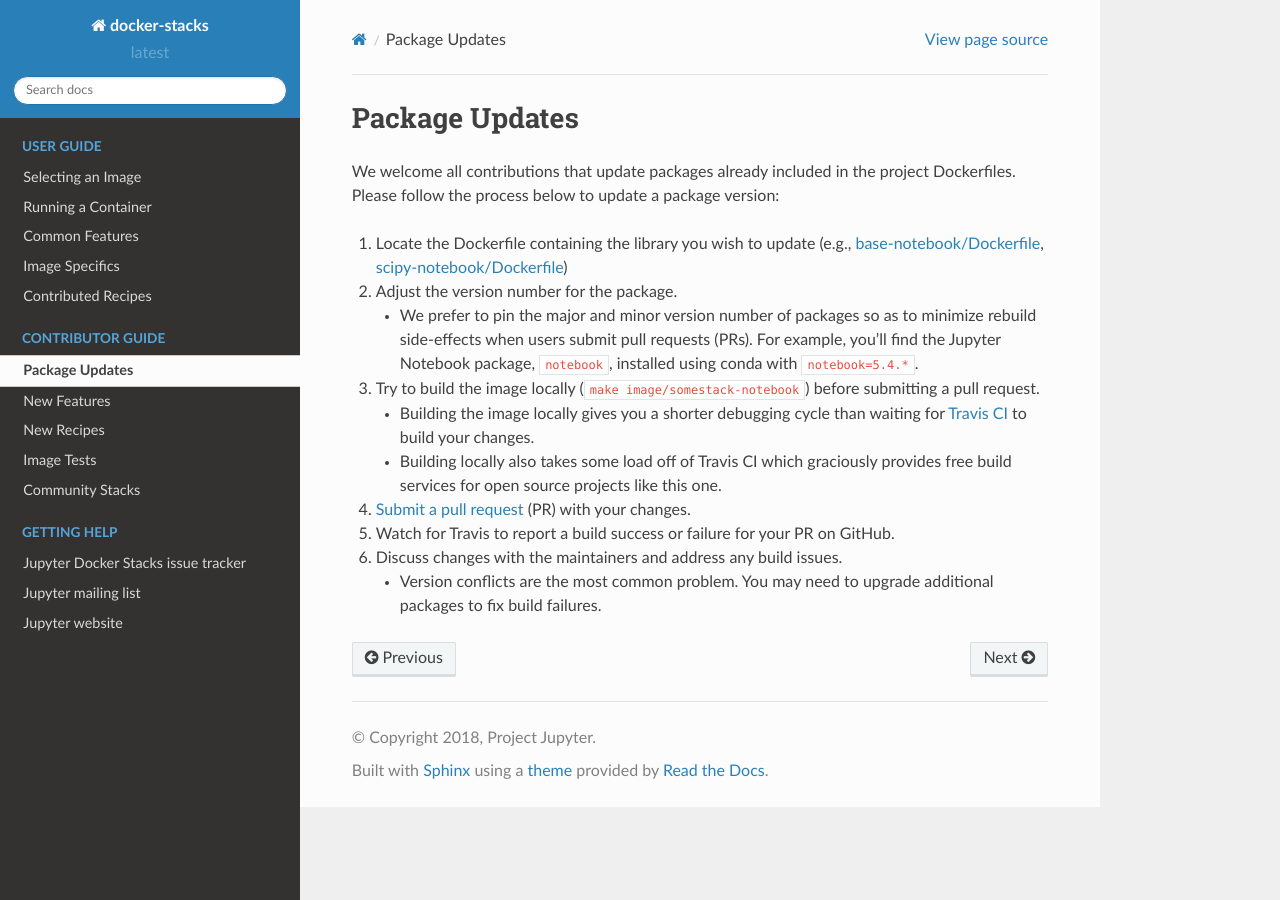
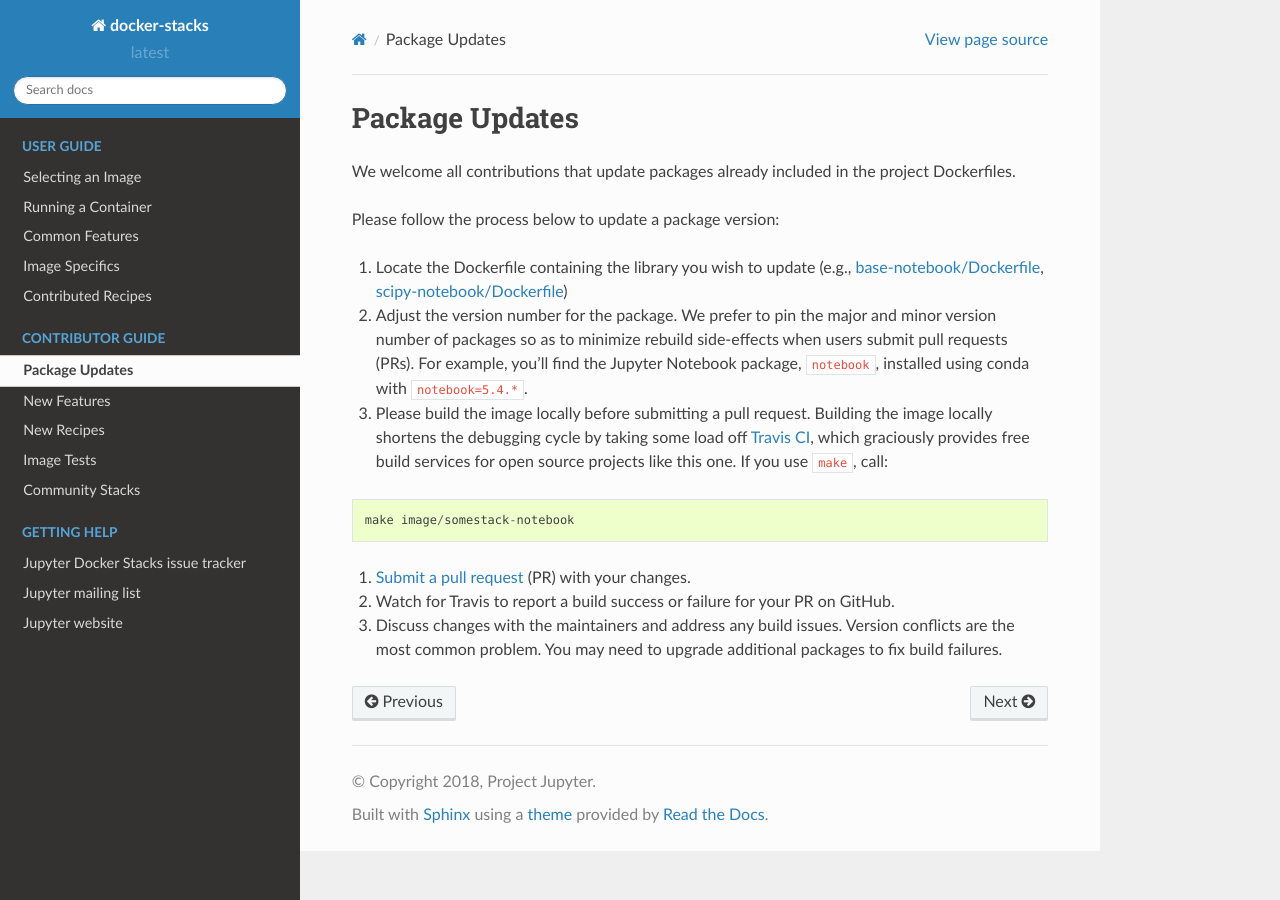
Before and after one commit to jupyter/docker-stacks, a Sphinx documentation site: the page built from docs/contributing/packages.md, in a window 1280 px wide. Built offline with Sphinx 7.4.7 and the Read the Docs theme 2.0.0, drawn with Linux system fonts in a browser that asks for light colours.

Commit message:
Update packages.md
Took out bullets and reworked item 3

````diff
--- a/docs/contributing/packages.md
+++ b/docs/contributing/packages.md
@@ -1,14 +1,15 @@
 # Package Updates
 
-We welcome all contributions that update packages already included in the project Dockerfiles. Please follow the process below to update a package version:
+We welcome all contributions that update packages already included in the project Dockerfiles.
+
+Please follow the process below to update a package version:
 
 1. Locate the Dockerfile containing the library you wish to update (e.g., [base-notebook/Dockerfile](https://github.com/jupyter/docker-stacks/blob/master/base-notebook/Dockerfile), [scipy-notebook/Dockerfile](https://github.com/jupyter/docker-stacks/blob/master/scipy-notebook/Dockerfile))
-2. Adjust the version number for the package.
-    * We prefer to pin the major and minor version number of packages so as to minimize rebuild side-effects when users submit pull requests (PRs). For example, you'll find the Jupyter Notebook package, `notebook`, installed using conda with  `notebook=5.4.*`.
-3. Try to build the image locally (`make image/somestack-notebook`) before submitting a pull request.
-    * Building the image locally gives you a shorter debugging cycle than waiting for [Travis CI](http://travis-ci.org/) to build your changes.
-    * Building locally also takes some load off of Travis CI which graciously provides free build services for open source projects like this one.
+2. Adjust the version number for the package. We prefer to pin the major and minor version number of packages so as to minimize rebuild side-effects when users submit pull requests (PRs). For example, you'll find the Jupyter Notebook package, `notebook`, installed using conda with  `notebook=5.4.*`.
+3.  Please build the image locally before submitting a pull request. Building the image locally shortens the debugging cycle by taking some load off [Travis CI](http://travis-ci.org/), which graciously provides free build services for open source projects like this one.  If you use `make`, call:
+```
+make image/somestack-notebook
+```
 4. [Submit a pull request](https://github.com/PointCloudLibrary/pcl/wiki/A-step-by-step-guide-on-preparing-and-submitting-a-pull-request)  (PR) with your changes.
 5. Watch for Travis to report a build success or failure for your PR on GitHub.
-6. Discuss changes with the maintainers and address any build issues.
-    * Version conflicts are the most common problem. You may need to upgrade additional packages to fix build failures.
+6. Discuss changes with the maintainers and address any build issues. Version conflicts are the most common problem. You may need to upgrade additional packages to fix build failures.
````
